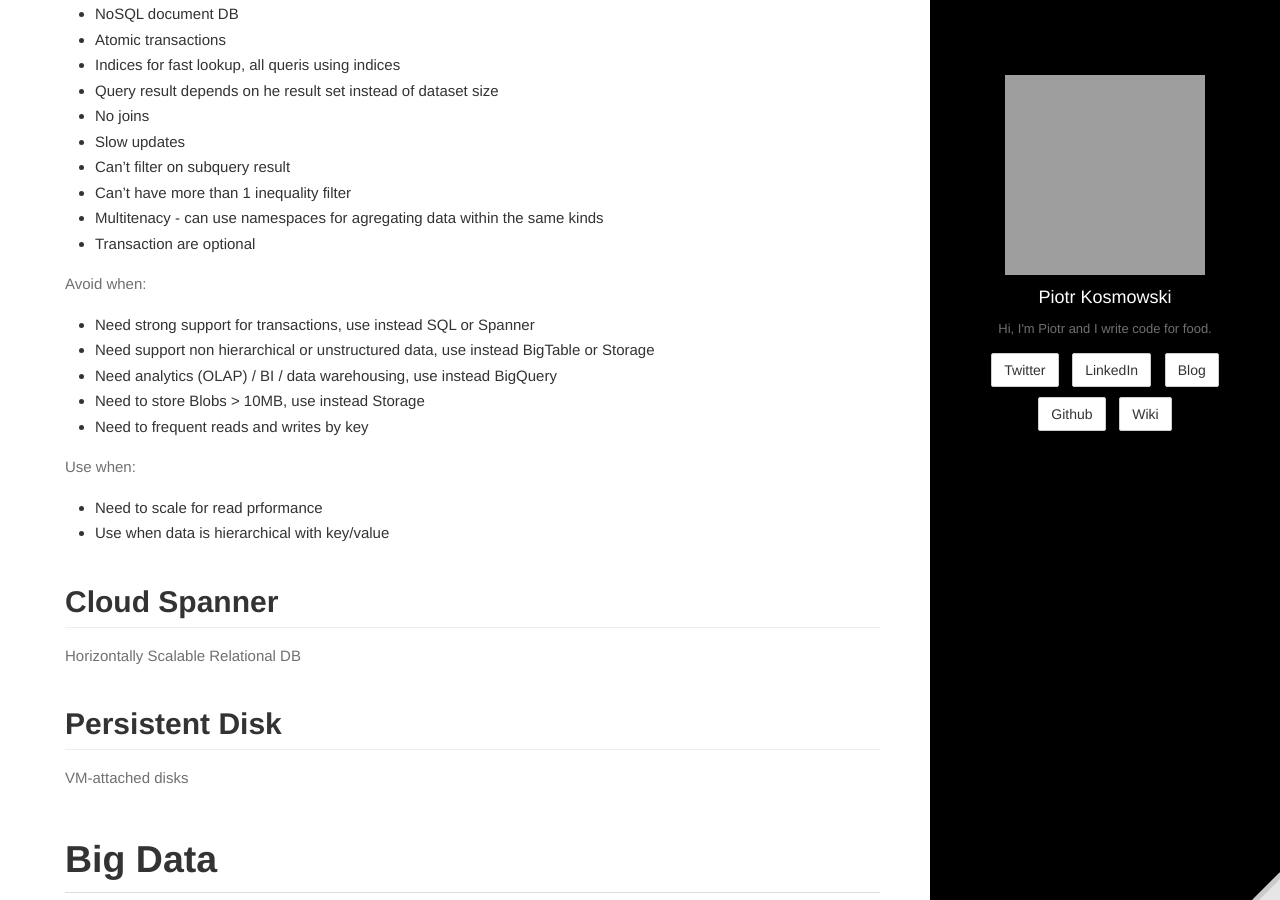
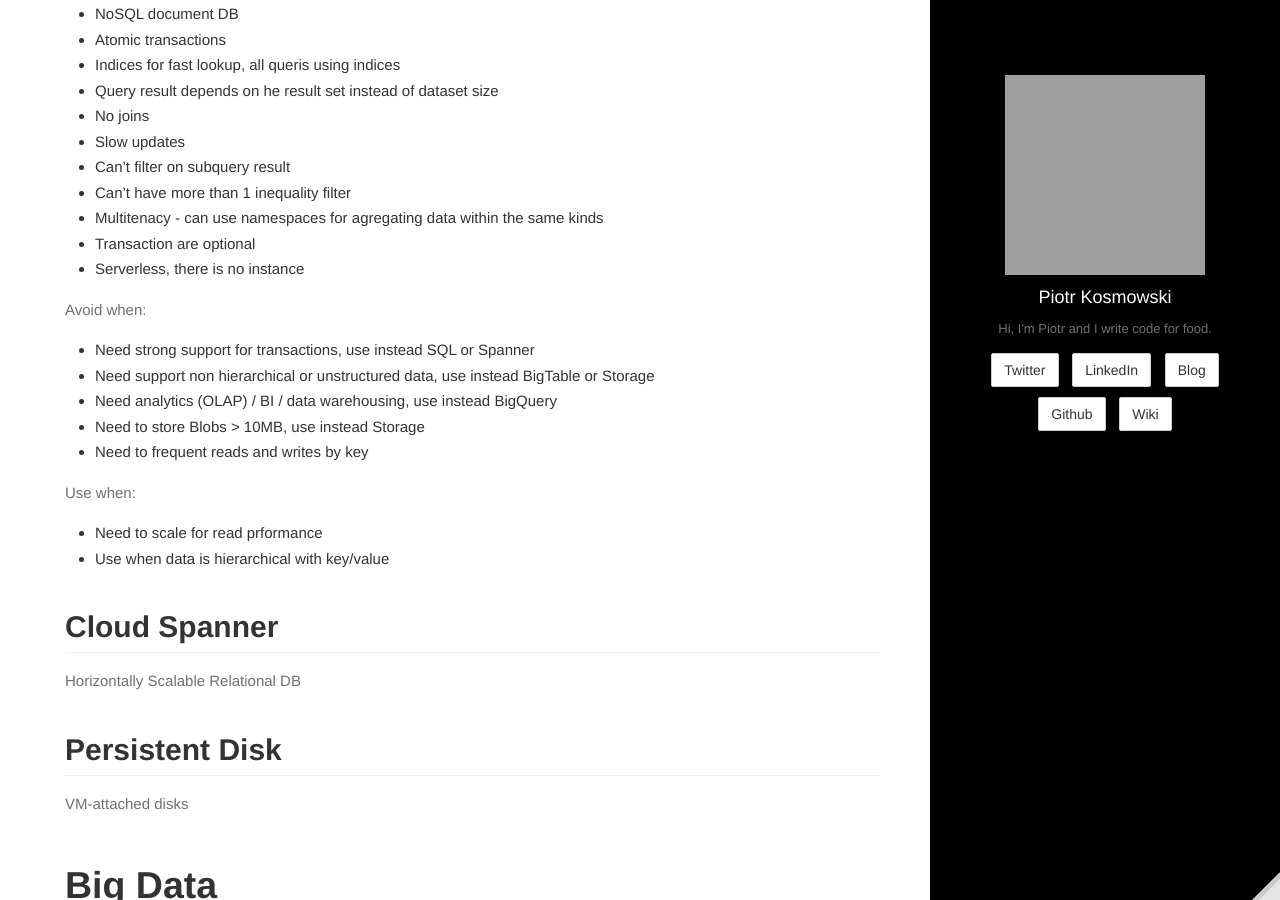
Before and after one commit to kospiotr/kospiotr.github.io, a Jekyll site: the page built from wiki/gcp.md, in a window 1280 px wide and 900 px high, scrolled down 7222 px. Built offline with Jekyll 4.4.1, drawn with Linux system fonts in a browser that asks for light colours; grey boxes are pictures that could not be loaded.

Commit message:
Update gcp.md

```diff
--- a/wiki/gcp.md
+++ b/wiki/gcp.md
@@ -178,6 +178,7 @@ Key features:
 * Can't have more than 1 inequality filter
 * Multitenacy - can use namespaces for agregating data within the same kinds
 * Transaction are optional
+* Serverless, there is no instance
 
 Avoid when:
 * Need strong support for transactions, use instead SQL or Spanner
```
